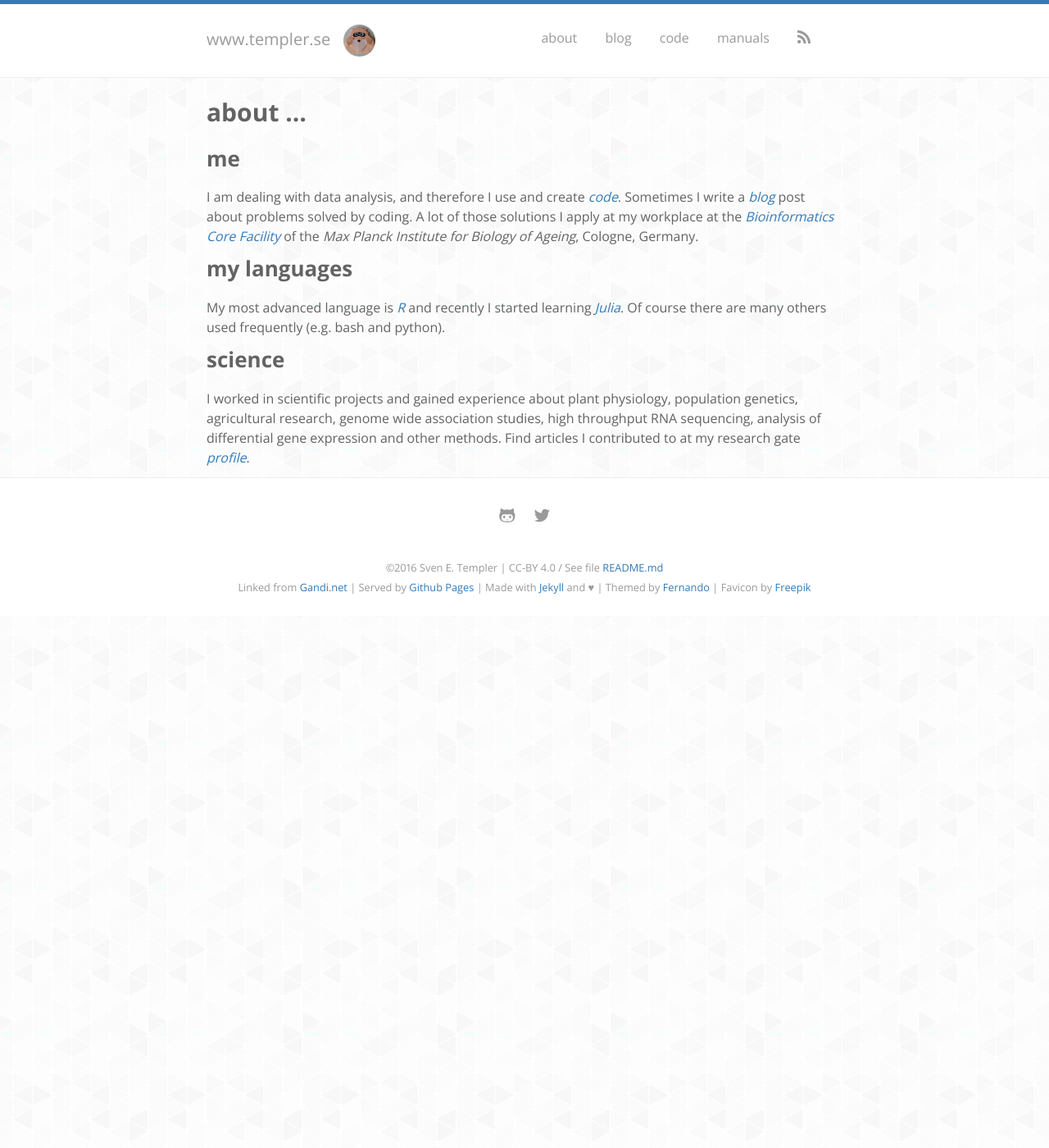
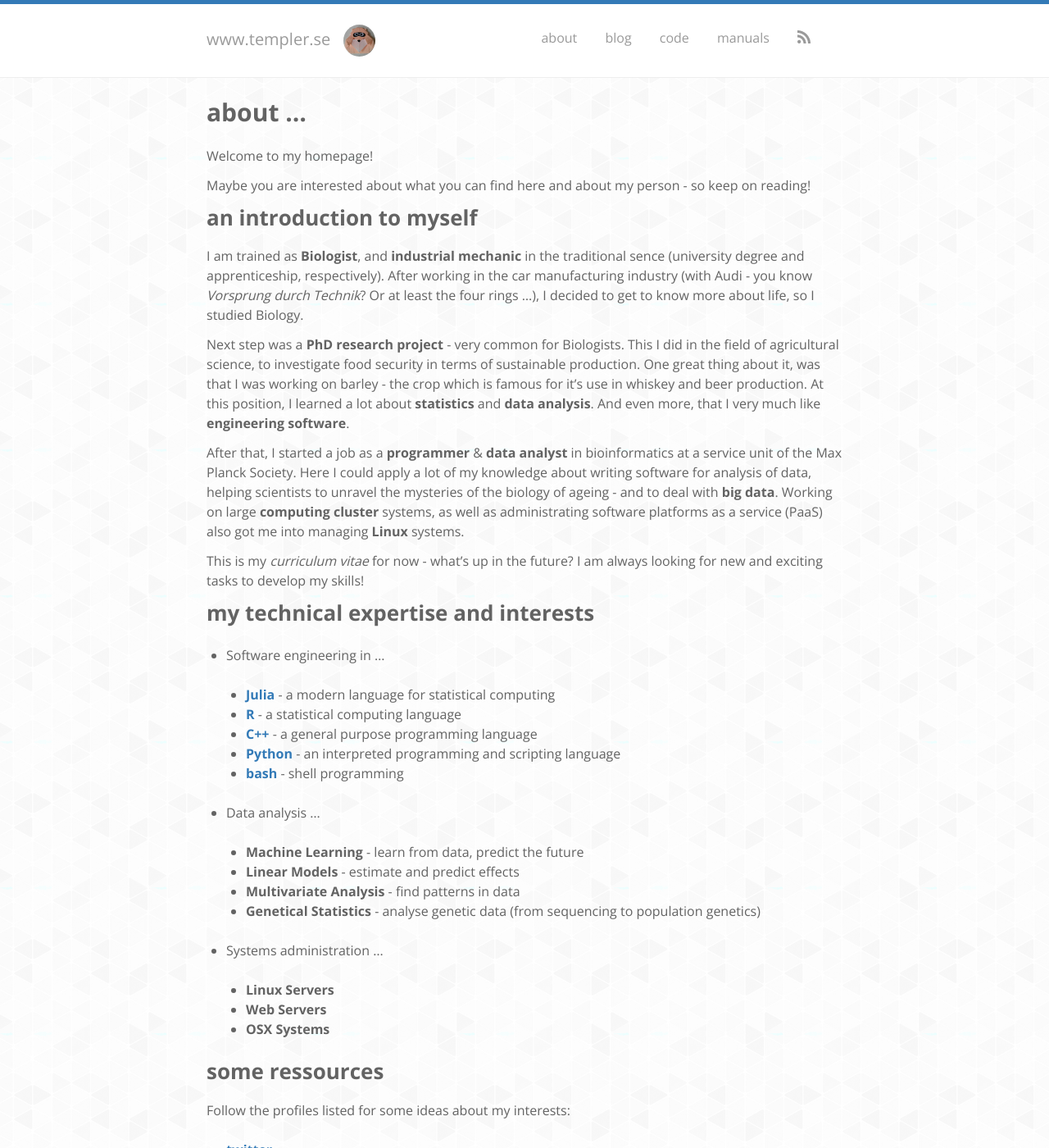
Before and after one commit to pmdbio/setempler.github.io, a Jekyll site: the page built from about/index.md, in a window 1280 px wide and 1400 px high. Shown: the whole window at 82% size. Built offline with Jekyll 4.4.1, drawn with Linux system fonts in a browser that asks for light colours; nearby versions of some CDN libraries; some web fonts are replaced; some of the changed text lies outside the part shown.

Commit message:
extended page: about

```diff
--- a/about/index.md
+++ b/about/index.md
@@ -4,29 +4,78 @@ layout: default
 
 # about ...
 
-## me
+Welcome to my homepage!
 
-I am dealing with data analysis, and therefore I use and create *[code](/code)*.
-Sometimes I write a *[blog](/blog)* post about problems solved by coding.
-A lot of those solutions I apply at my workplace at the
-*[Bioinformatics Core Facility][agebit]{:target="_blank"}* of the
-*Max Planck Institute for Biology of Ageing*, Cologne, Germany.
+Maybe you are interested about what you can find here and about my person - so keep on reading!
 
-## my languages
 
-My most advanced language is *[R][r]{:target="_blank"}* and recently I started
-learning *[Julia][jl]{:target="_blank"}*.
-Of course there are many others used frequently (e.g. bash and python).
+## an introduction to myself
 
-## science
+I am trained as **Biologist**, and **industrial mechanic** in the traditional sence (university degree and apprenticeship, respectively).
+After working in the car manufacturing industry (with Audi - you know *Vorsprung durch Technik*? Or at least the four rings ...), I decided to get to know more about life, so I studied Biology.
 
-I worked in scientific projects and gained experience about plant physiology,
-population genetics, agricultural research, genome wide association studies,
-high throughput RNA sequencing, analysis of differential gene expression and
-other methods. Find articles I contributed to at my research gate
-*[profile][rgate]*.
+Next step was a **PhD research project** - very common for Biologists.
+This I did in the field of agricultural science, to investigate food security in terms of sustainable production.
+One great thing about it, was that I was working on barley - the crop which is famous for it's use in whiskey and beer production.
+At this position, I learned a lot about **statistics** and **data analysis**.
+And even more, that I very much like **engineering software**.
 
-[agebit]: https://mpg-age-bioinformatics.github.io
+After that, I started a job as a **programmer** & **data analyst** in bioinformatics at a service unit of the Max Planck Society.
+Here I could apply a lot of my knowledge about writing software for analysis of data, helping
+scientists to unravel the mysteries of the biology of ageing - and to deal with **big data**.
+Working on large **computing cluster** systems, as well as administrating software platforms as a service (PaaS) also got me into managing **Linux** systems.
+
+This is my *curriculum vitae* for now - what's up in the future? I am always looking for new and exciting tasks to develop my skills!
+
+## my technical expertise and interests
+
+* Software engineering in ...
+
+    * **[Julia][jl]{:target="_blank"}** - a modern language for statistical computing
+    * **[R][r]{:target="_blank"}** - a statistical computing language
+    * **[C++][cpp]{:target="_blank"}** - a general purpose programming language
+    * **[Python][py]{:target="_blank"}** - an interpreted programming and scripting language
+    * **[bash][bash]{:target="_blank"}** - shell programming
+
+* Data analysis ...
+
+    * **Machine Learning** - learn from data, predict the future
+    * **Linear Models** - estimate and predict effects
+    * **Multivariate Analysis** - find patterns in data
+    * **Genetical Statistics** - analyse genetic data (from sequencing to population genetics)
+
+* Systems administration ...
+
+	* **Linux Servers**
+    * **Web Servers**
+    * **OSX Systems**
+
+## some ressources
+
+Follow the profiles listed for some ideas about my interests:
+
+* **[twitter][twt]**
+* **[blog](/blog)**
+* **[research gate][rgate]**
+
+If you like to know about (public) software I contribute, or just want to get an idea about my software engineering capabilites, look at:
+
+* **[Code](/code)** section
+* **[github][hub]** profile
+
+For some information about the usage of IT and software related tools, visit:
+
+* **[Manuals](/manuals)** section
+
+## contacting me
+
+For any questions or interests, do not hesitate to contact me!
+
+[hub]: https://github.com/setempler
+[cpp]: https://isocpp.org
+[bash]: https://www.gnu.org/software/bash/
+[py]: https://www.python.org
 [jl]: http://julialang.org
 [r]: https://www.r-project.org
 [rgate]: https://www.researchgate.net/profile/Sven_Templer/publications
+[twt]: https://twitter.com/setempler
```
